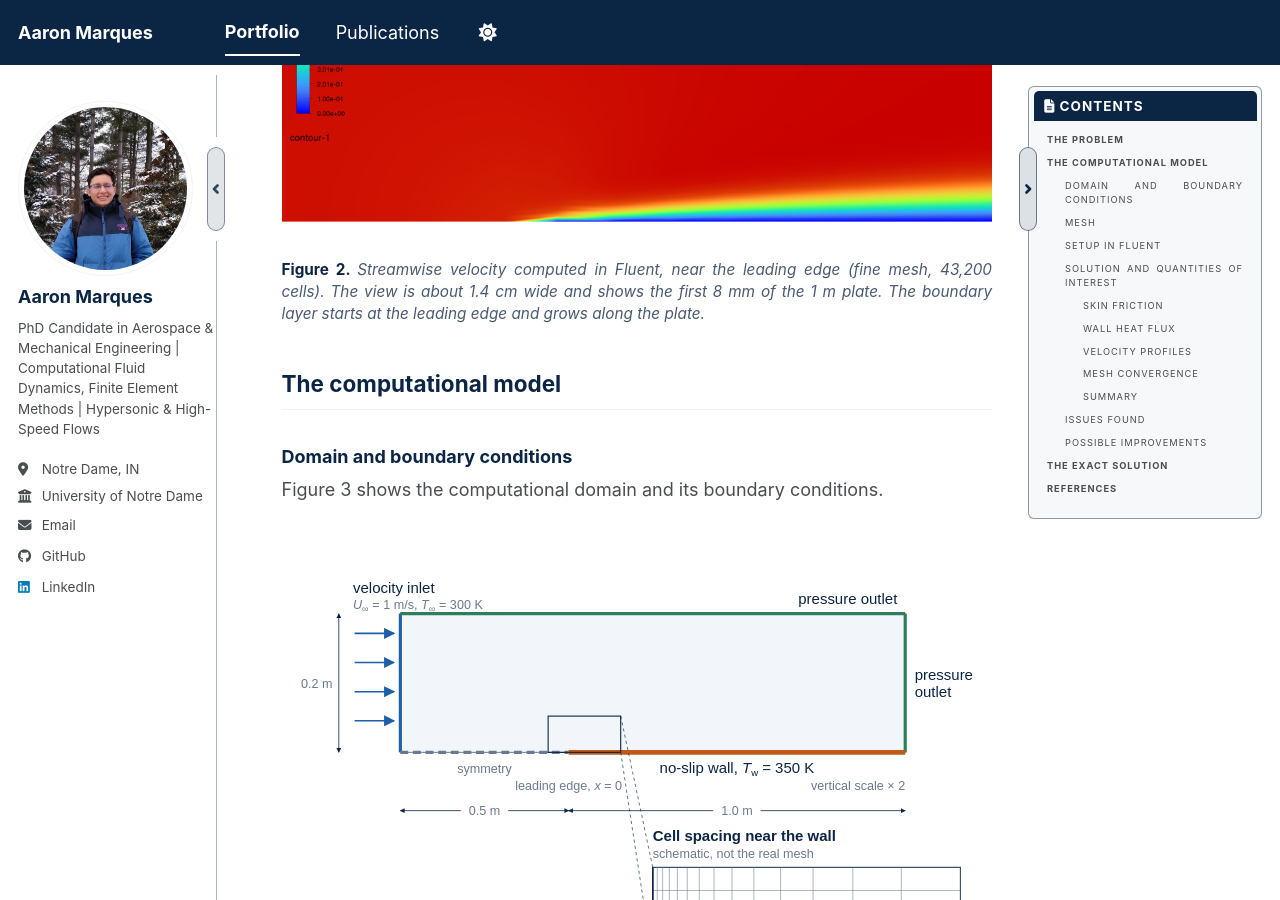
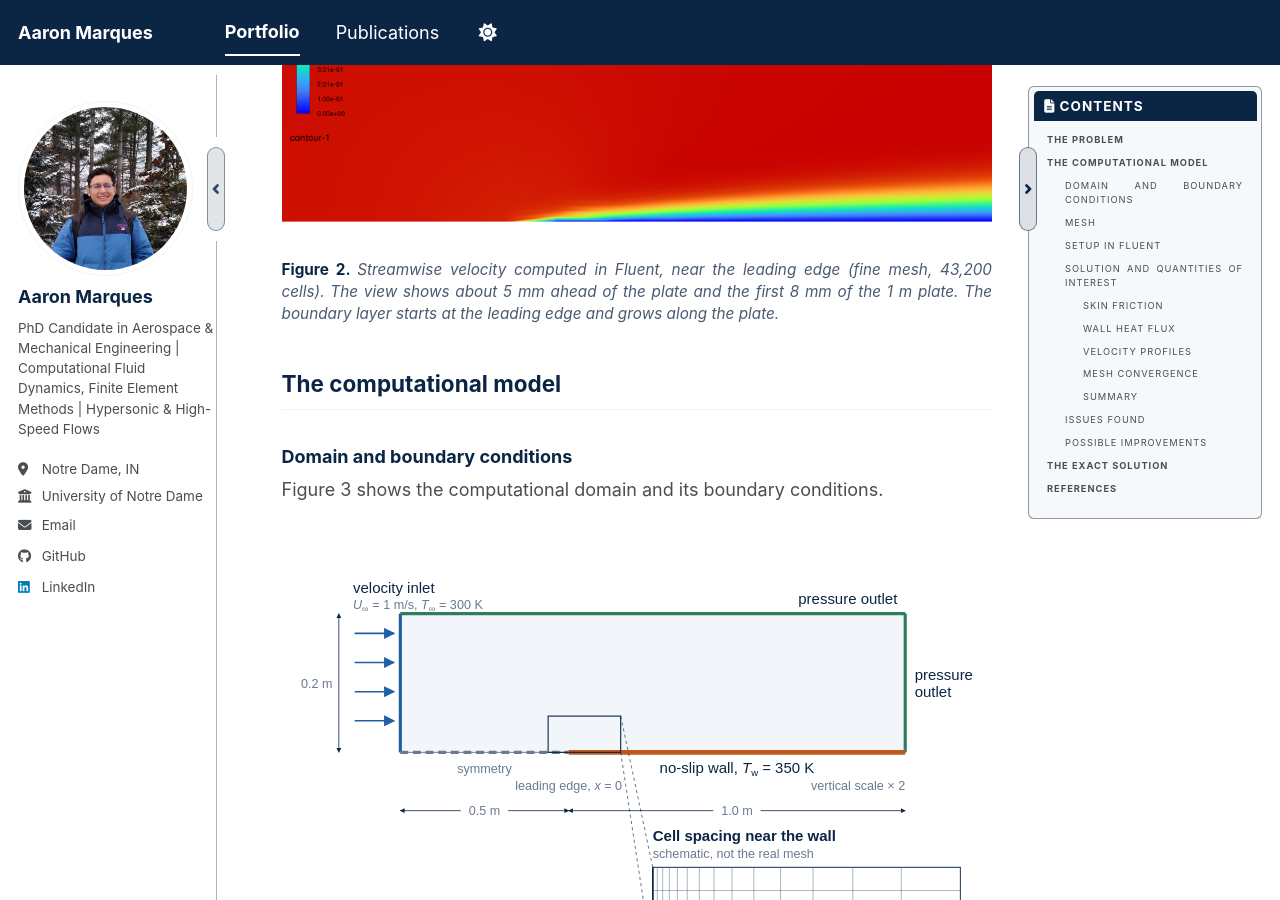
Before and after one commit to aaronmqs/aaronmqs.github.io, a Jekyll site: the page built from _portfolio/fluent-flat-plate.md, in a window 1280 px wide and 900 px high, scrolled down 1130 px. Built offline with Jekyll 4.4.1, drawn with Linux system fonts in a browser that asks for light colours; a style sheet for code colours, icons or effects is not loaded.

Commit message:
Flat plate: contour caption gives the view extent ahead of and along the plate

```diff
--- a/_portfolio/fluent-flat-plate.md
+++ b/_portfolio/fluent-flat-plate.md
@@ -33,7 +33,7 @@ Mach 0.1 and without heat transfer, is in the NPARC archive [4].
 ![Fluent velocity contour](/images/flatplate/flatplate_fluent_u.png)
 
 *Streamwise velocity computed in Fluent, near the leading edge (fine mesh, 43,200 cells). The
-view is about 1.4 cm wide and shows the first 8 mm of the 1 m plate. The boundary layer starts at
+view shows about 5 mm ahead of the plate and the first 8 mm of the 1 m plate. The boundary layer starts at
 the leading edge and grows along the plate.*
 {: .caption}
 
```
